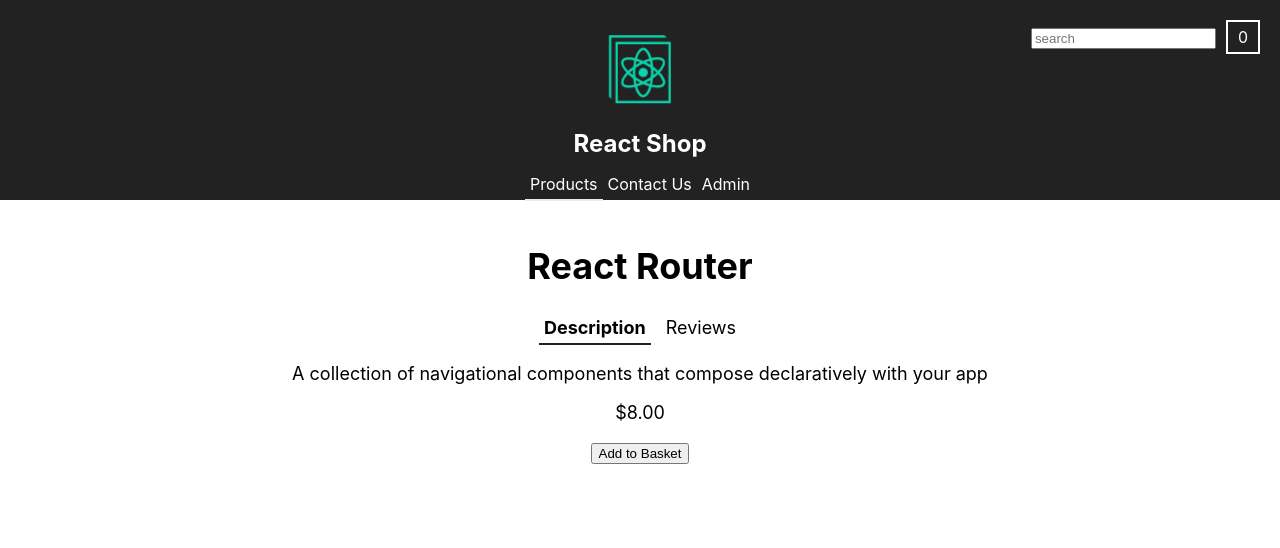
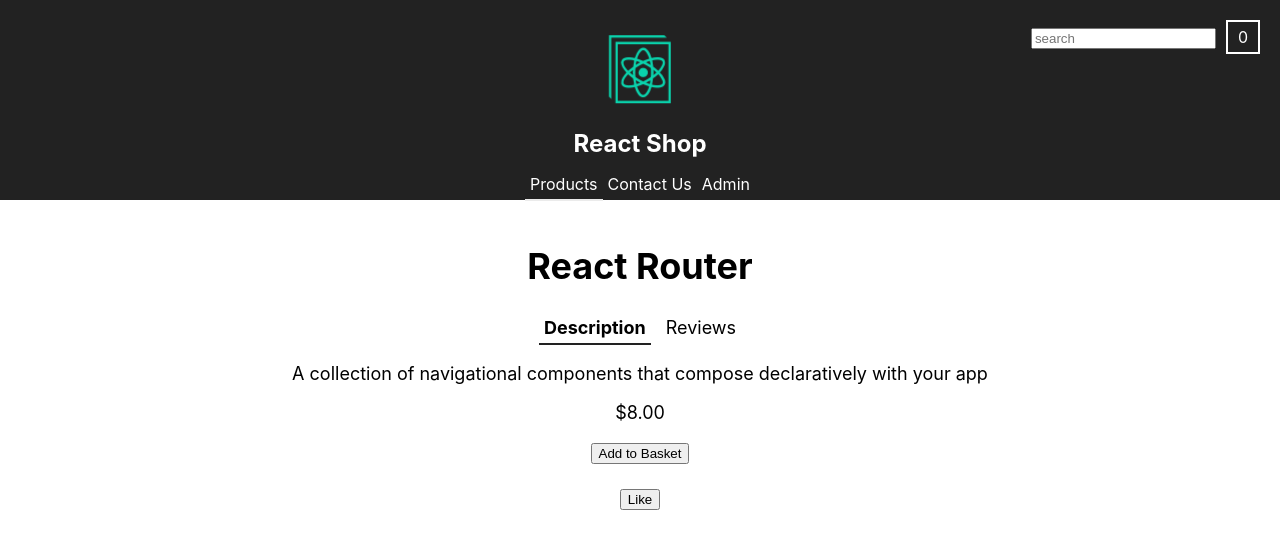
Before and after one commit to renato1010/React-Router-Typescript, a React (Create React App) app: page /products/1 in a window 1280 px wide. Shown: the top 548 px of the page. Built offline with nearby package versions, Linux system fonts and the light colour scheme.

Commit message:
End useReducer implementation

```diff
--- a/src/Product.tsx
+++ b/src/Product.tsx
@@ -1,18 +1,55 @@
-import React from "react";
+import React, { useReducer } from "react";
 import { IProduct } from "./ProductsData";
 import Tabs from "./Tabs";
 import withLoader from "./withLoader";
 
-interface IProps {
+type Props = {
   product?: IProduct;
   inBasket: boolean;
   onAddToBasket: () => void;
+};
+
+type LikeState = { likes: number; lastLike: Date | null };
+
+const initialLikeState: LikeState = {
+  likes: 0,
+  lastLike: null
+};
+
+/* types for the action */
+enum LikeActionTypes {
+  LIKE = "LIKE"
 }
 
-const Product: React.FC<IProps> = props => {
+type LikeAction = {
+  type: LikeActionTypes.LIKE;
+  now: Date;
+};
+
+type LikeActions = LikeAction;
+
+/* Likes Reducer */
+const reducer = (state = initialLikeState, action: LikeActions) => {
+  switch (action.type) {
+    case LikeActionTypes.LIKE: {
+      return { ...state, likes: state.likes + 1, lastLike: action.now };
+    }
+    default:
+      return state;
+  }
+};
+
+const Product: React.FC<Props> = props => {
+  const [{ likes, lastLike }, dispatch]: [
+    LikeState,
+    (action: LikeAction) => void
+  ] = useReducer(reducer, initialLikeState);
   if (!props.product) {
     return null;
   }
+  const handleLikeClick = () => {
+    dispatch({ type: LikeActionTypes.LIKE, now: new Date() });
+  };
   const {
     product: { name, description, price, reviews },
     inBasket: added,
@@ -46,6 +83,12 @@ const Product: React.FC<IProps> = props => {
         }).format(price)}
       </p>
       {!added && <button onClick={onAddToBasket}>Add to Basket</button>}
+      <div className="like-container">
+        {likes > 0 && <div>{`I like thisx ${likes}, last at ${lastLike}`}</div>}
+        <button onClick={handleLikeClick}>
+          {likes > 0 ? "Like again" : "Like"}
+        </button>
+      </div>
     </>
   );
 };
--- a/src/index.css
+++ b/src/index.css
@@ -213,3 +213,12 @@ textarea {
   padding: 5px 10px;
   border: white solid 2px;
 }
+
+/* Likes at Product.tsx */
+
+.like-container {
+  margin-top: 20px;
+}
+.like-container button {
+  margin-top: 5px;
+}
```
